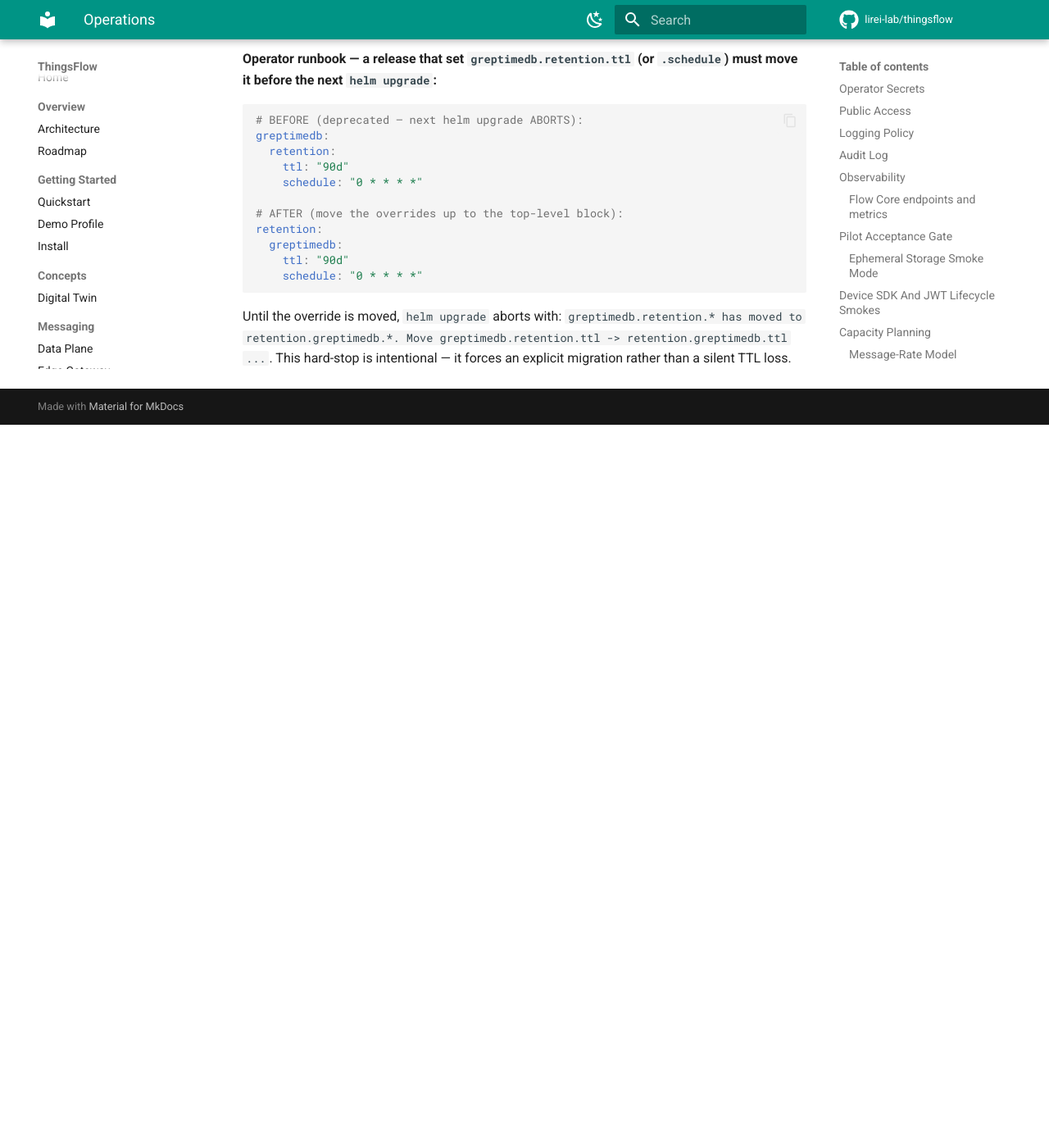
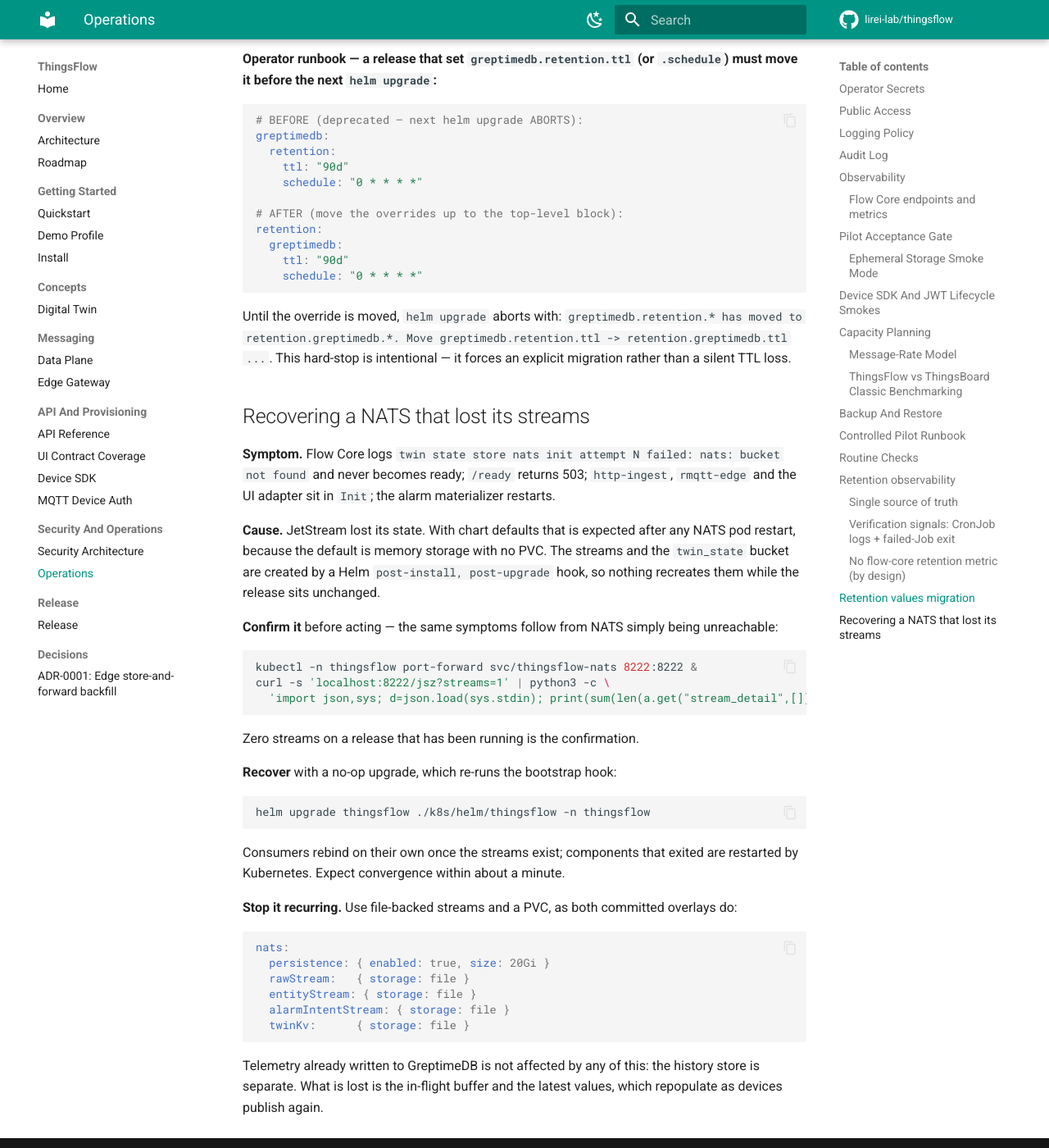
Before and after one commit to lirei-lab/thingsflow, an MkDocs documentation site: the page built from docs/OPERATIONS.md, in a window 1280 px wide and 1400 px high, scrolled down 18579 px. Shown: the whole window at 82% size. Built offline with MkDocs 1.6.1 and Material for MkDocs 9.7.7, drawn with Linux system fonts in a browser that asks for light colours; comment, search, counter and statistics services are not loaded; before the commit the page ends 19097 px from its top, so only the background shows below that.

Commit message:
docs: warn that the default install does not survive a NATS restart
Found while verifying the compose path: running both stacks on one machine
disturbed the node, NATS restarted, and the Kubernetes install never came back.
Flow Core retried forever against a bucket that no longer existed, /ready stayed
503, and three components sat in Init behind it.

The cause is a chart default, not the disruption. JetStream defaults to memory
with no PVC, and the streams and twin_state bucket are created by a Helm
post-install/post-upgrade hook -- so a NATS restart destroys them and nothing
recreates them while the release sits unchanged. The platform does not
self-heal, and no document said so.

Both committed overlays (values-pilot.example.yaml, values-cluster.example.yaml)
already enable persistence and file-backed streams, so the production path was
never affected. What was missing was any warning on the default path, which is
the one a new user follows.

INSTALL.md now states the consequence next to the install command, with the
recovery. OPERATIONS.md gets the full runbook: symptom, cause, a check that
distinguishes lost streams from an unreachable NATS, the no-op upgrade that
re-runs the hook, and the values that stop it recurring.

Recovery verified on the broken cluster: helm upgrade re-ran the hook and all
pods returned healthy. Also noted that GreptimeDB history is unaffected -- what
is lost is the in-flight buffer and latest values.

The default itself is left alone: a PVC-free evaluation install is a reasonable
default, and silence about its consequence was the actual defect.

Co-Authored-By: Claude Opus 5 (1M context) <noreply@anthropic.com>

````diff
--- a/docs/INSTALL.md
+++ b/docs/INSTALL.md
@@ -46,6 +46,30 @@ helm install thingsflow oci://ghcr.io/lirei-lab/charts/thingsflow \
     retry loop picks them up within a minute. Watch it with
     `kubectl -n thingsflow get pods -w`. `--wait` is fine on subsequent
     upgrades, once the bucket exists.
+
+!!! danger "The default install does not survive a NATS restart"
+    Chart defaults keep JetStream **in memory with no PVC**
+    (`nats.persistence.enabled=false`, `nats.rawStream.storage=memory`,
+    `nats.twinKv.storage=memory`). That keeps an evaluation install light, but
+    it has a consequence worth stating plainly: if the NATS pod ever restarts —
+    node reboot, eviction, drain — the streams and the `twin_state` bucket are
+    gone, and **nothing recreates them**. The bootstrap that creates them is a
+    Helm hook, so it only runs on install and upgrade.
+
+    Flow Core then retries forever against a bucket that will never come back
+    (`twin state store nats init attempt N failed: nats: bucket not found`),
+    `/ready` stays 503, and every component whose init container waits on it
+    stays in `Init`. The platform does not self-heal.
+
+    **Recovery** is a no-op upgrade, which re-runs the hook:
+
+    ```bash
+    helm upgrade thingsflow ./k8s/helm/thingsflow -n thingsflow
+    ```
+
+    **Prevention**, for anything you intend to leave running: use one of the
+    committed overlays, which enable persistence and file-backed streams —
+    `values-pilot.example.yaml` or `values-cluster.example.yaml`.
 
 That's the whole install. The public chart defaults use versioned runtime
 images; `flow-core` follows the chart **version** tag (releases are cut as the
--- a/docs/OPERATIONS.md
+++ b/docs/OPERATIONS.md
@@ -710,3 +710,51 @@ Until the override is moved, `helm upgrade` aborts with:
 `greptimedb.retention.* has moved to retention.greptimedb.*. Move
 greptimedb.retention.ttl -> retention.greptimedb.ttl ...`. This hard-stop is
 intentional — it forces an explicit migration rather than a silent TTL loss.
+
+
+## Recovering a NATS that lost its streams
+
+**Symptom.** Flow Core logs `twin state store nats init attempt N failed: nats:
+bucket not found` and never becomes ready; `/ready` returns 503; `http-ingest`,
+`rmqtt-edge` and the UI adapter sit in `Init`; the alarm materializer restarts.
+
+**Cause.** JetStream lost its state. With chart defaults that is expected after
+any NATS pod restart, because the default is memory storage with no PVC. The
+streams and the `twin_state` bucket are created by a Helm `post-install,
+post-upgrade` hook, so nothing recreates them while the release sits unchanged.
+
+**Confirm it** before acting — the same symptoms follow from NATS simply being
+unreachable:
+
+```bash
+kubectl -n thingsflow port-forward svc/thingsflow-nats 8222:8222 &
+curl -s 'localhost:8222/jsz?streams=1' | python3 -c \
+  'import json,sys; d=json.load(sys.stdin); print(sum(len(a.get("stream_detail",[])) for a in d.get("account_details",[])), "streams")'
+```
+
+Zero streams on a release that has been running is the confirmation.
+
+**Recover** with a no-op upgrade, which re-runs the bootstrap hook:
+
+```bash
+helm upgrade thingsflow ./k8s/helm/thingsflow -n thingsflow
+```
+
+Consumers rebind on their own once the streams exist; components that exited
+are restarted by Kubernetes. Expect convergence within about a minute.
+
+**Stop it recurring.** Use file-backed streams and a PVC, as both committed
+overlays do:
+
+```yaml
+nats:
+  persistence: { enabled: true, size: 20Gi }
+  rawStream:   { storage: file }
+  entityStream: { storage: file }
+  alarmIntentStream: { storage: file }
+  twinKv:      { storage: file }
+```
+
+Telemetry already written to GreptimeDB is not affected by any of this: the
+history store is separate. What is lost is the in-flight buffer and the latest
+values, which repopulate as devices publish again.
````
